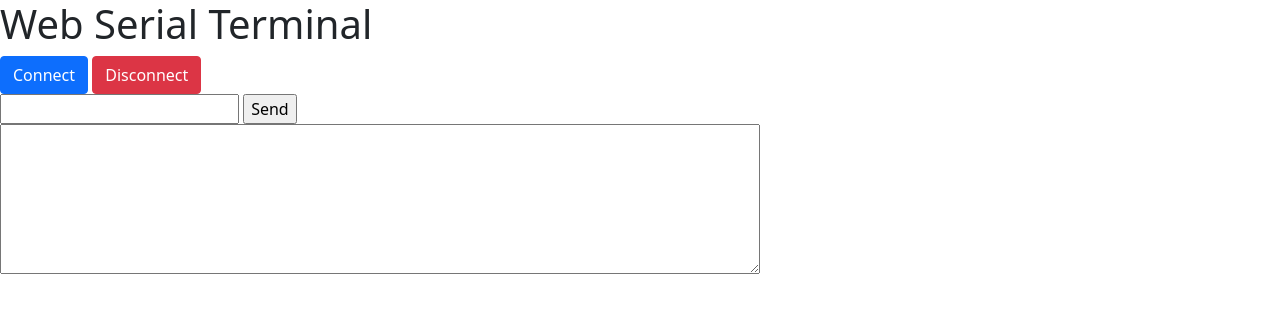
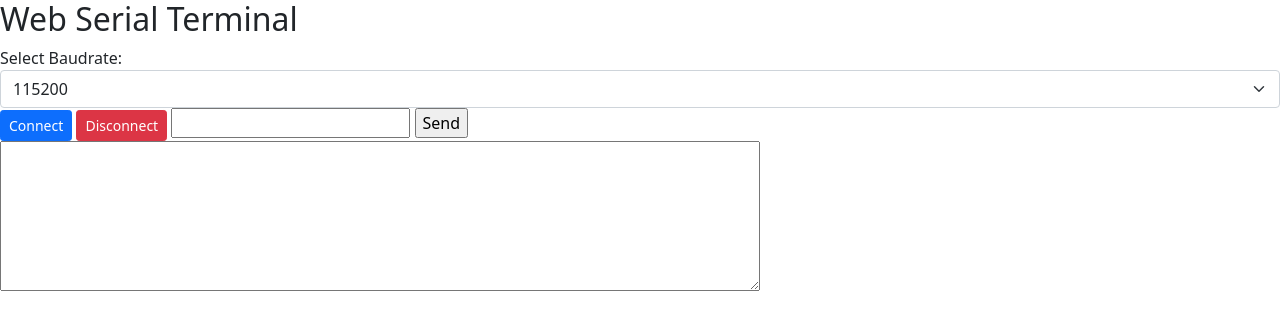
Before and after one commit to wiccidu/mechatronics-serial-terminal, a plain HTML site: page index.html in a window 1280 px wide. Drawn offline with nearby package versions, Linux system fonts and the light colour scheme.

Commit message:
modify index.html

```diff
--- a/index.html
+++ b/index.html
@@ -11,10 +11,19 @@
 </head>
 
 <body>
-    <h1>Web Serial Terminal</h1>
-        <button class="btn btn-primary" onclick="onConnectButtonClick()">Connect</button>
-        <button class="btn btn-danger" onclick="alert('todo')">Disconnect</button>
-    <br />
+    <h2>Web Serial Terminal</h2>
+    <label for="baudrate">Select Baudrate:</label>
+    <select id="baudrate" class="form-select">
+        <option value="9600">9600</option>
+        <option value="19200">19200</option>
+        <option value="38400">38400</option>
+        <option value="57600">57600</option>
+        <option selected value="115200">115200</option>
+        <option value="230400">230400</option>
+        <option value="460800">460800</option>
+    </select>
+    <button class="btn btn-primary btn-sm" onclick="onConnectButtonClick()">Connect</button>
+    <button class="btn btn-danger btn-sm" onclick="alert('todo')">Disconnect</button>
 
     <input type="text" id="sendInput" />
     <input type="button" value="Send" onclick="sendSerial();" />
```
